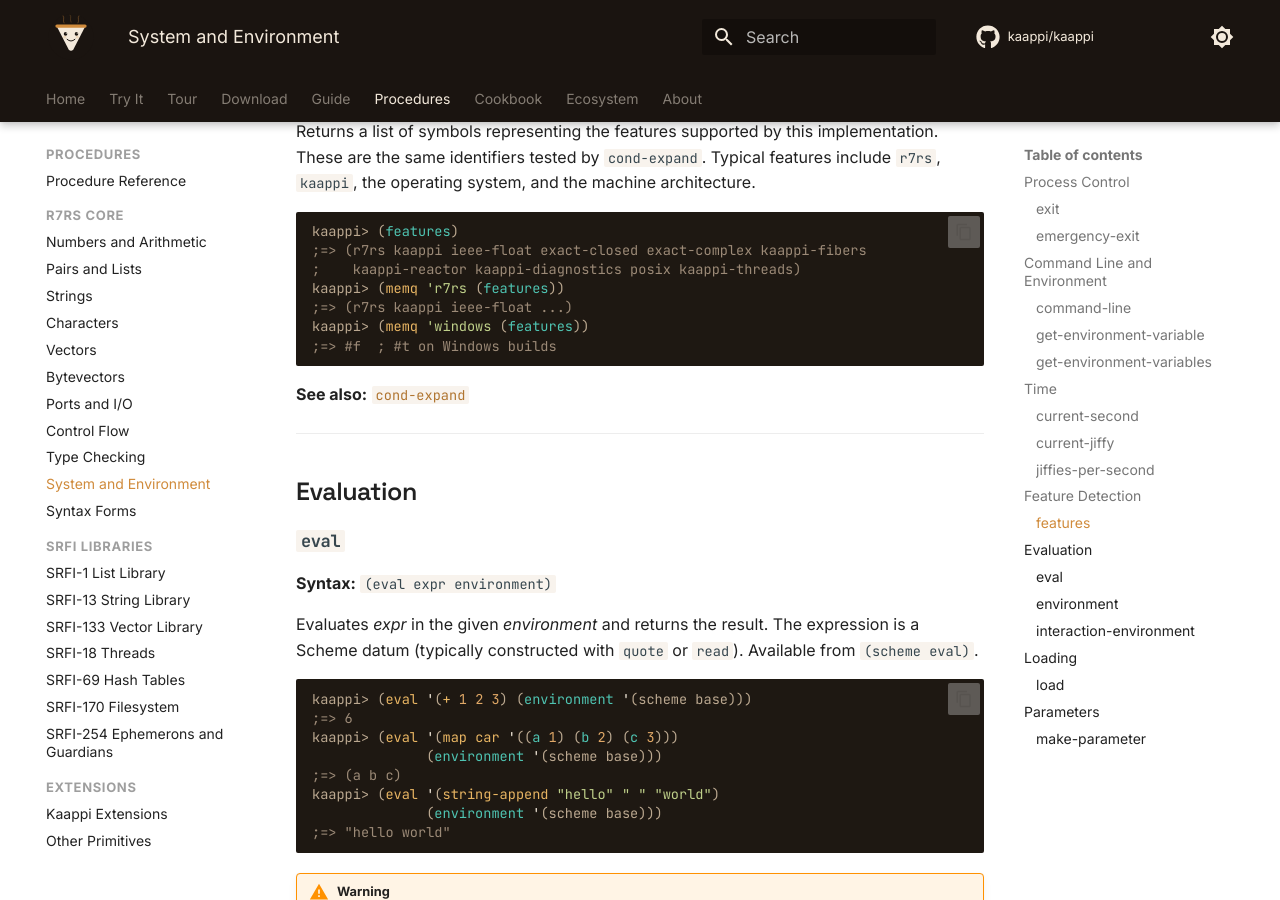
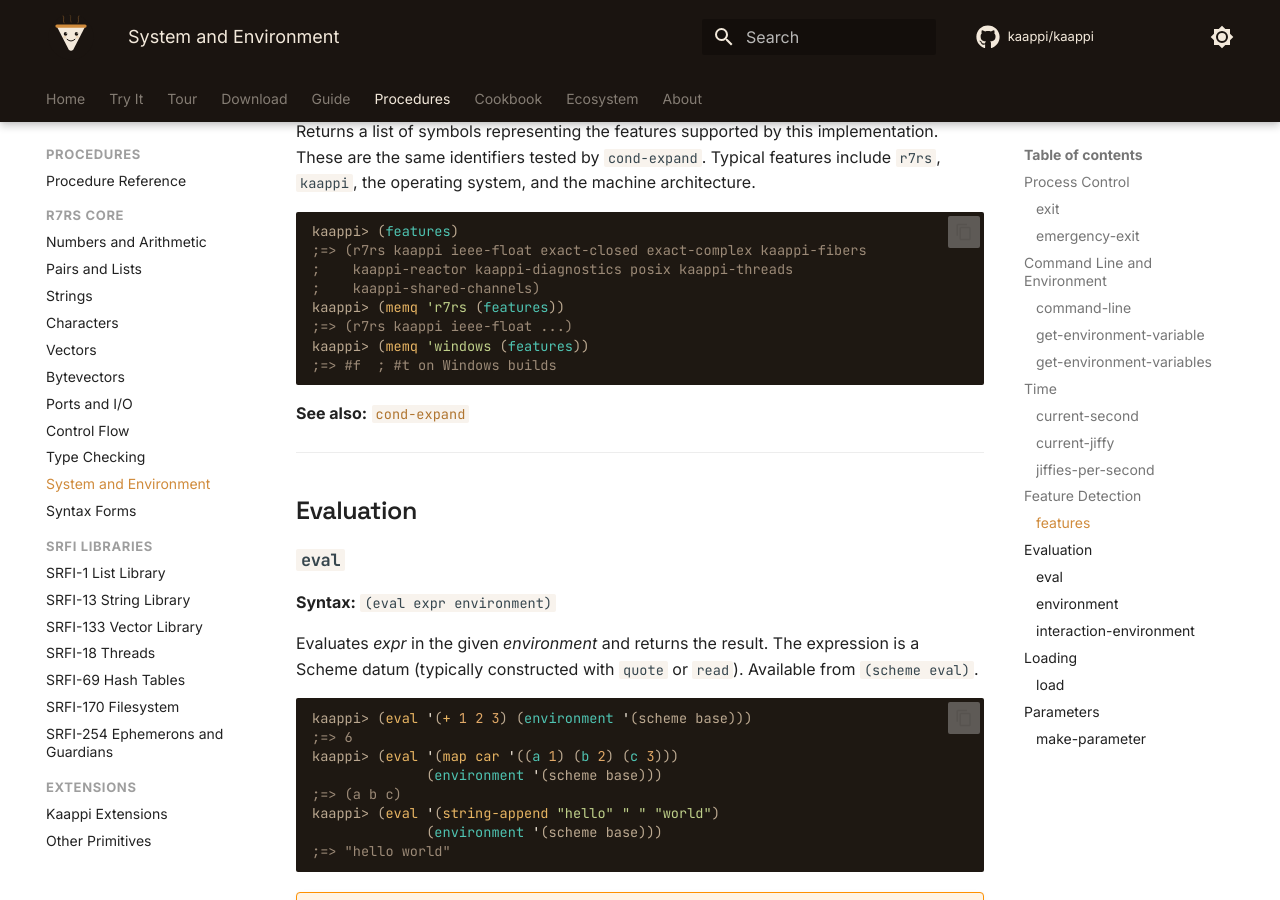
Before and after one commit to kaappi/kaappi.github.io, an MkDocs documentation site: the page built from docs/procedures/system.md, in a window 1280 px wide and 900 px high, scrolled down 4082 px. Built offline with MkDocs 1.6.1 and Material for MkDocs 9.7.7, drawn with Linux system fonts in a browser that asks for light colours; comment, search, counter and statistics services are not loaded.

Commit message:
Point the cross-thread channels row at kaappi-shared-channels
KEP-0004 Phase 2 shipped the identifier, so the row no longer has to say
the fixes shipped but the identifier did not. Note the two builds where it
is legitimately absent: wasm32-wasi has no OS threads, and releases up to
v0.25.0 predate it.

Co-Authored-By: Claude Fable 5 <noreply@anthropic.com>
Signed-off-by: Baiju Muthukadan <baiju.m.mail@gmail.com>

````diff
--- a/docs/procedures/system.md
+++ b/docs/procedures/system.md
@@ -220,7 +220,8 @@ the machine architecture.
 ```scheme
 kaappi> (features)
 ;=> (r7rs kaappi ieee-float exact-closed exact-complex kaappi-fibers
-;    kaappi-reactor kaappi-diagnostics posix kaappi-threads)
+;    kaappi-reactor kaappi-diagnostics posix kaappi-threads
+;    kaappi-shared-channels)
 kaappi> (memq 'r7rs (features))
 ;=> (r7rs kaappi ieee-float ...)
 kaappi> (memq 'windows (features))
````
Also changed, not shown: docs/conformance.md (+1 -1 lines).
